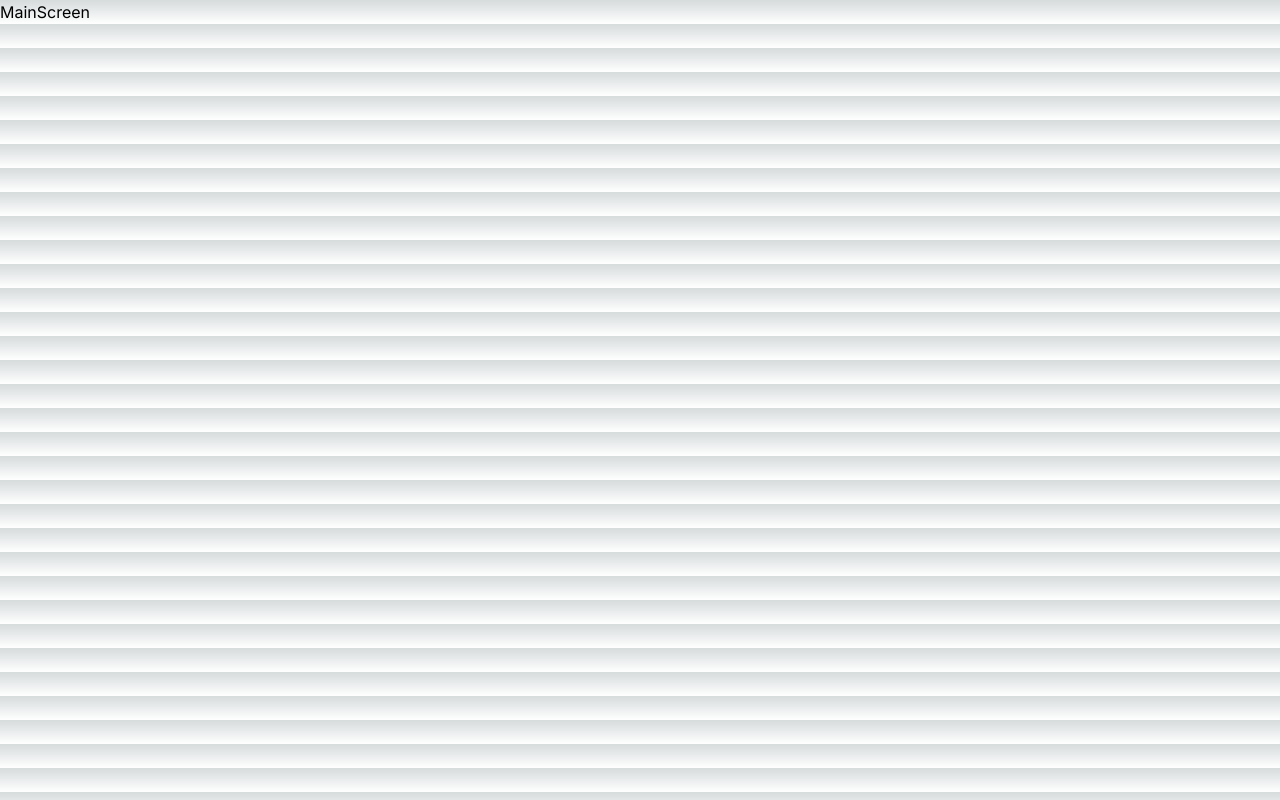
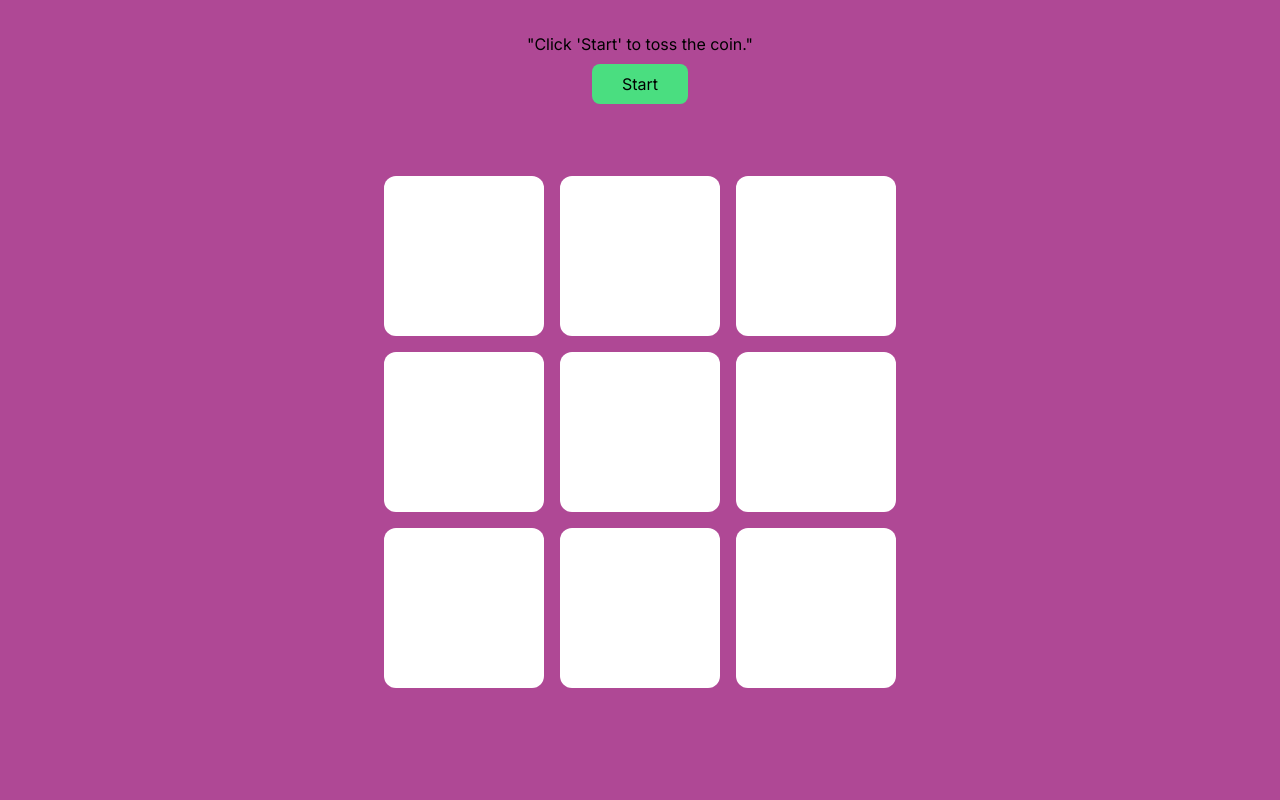
Before and after one commit to zubayer-zidhan/tic-tac-toe, a Next.js app: page / in a window 1280 px wide. Built offline with nearby package versions, Linux system fonts and the light colour scheme.

Commit message:
Make Basis - add board - add turn based system - add onClick switch

```diff
--- a/src/app/components/Circle.jsx
+++ /dev/null
@@ -1,7 +0,0 @@
-import React from "react";
-
-const Circle = () => {
-    return <div>Circle</div>;
-};
-
-export default Circle;
--- a/src/app/components/Cross.jsx
+++ b/src/app/components/Cross.jsx
@@ -1,7 +1,7 @@
 import React from "react";
 
 const Cross = () => {
-    return <div>Cross</div>;
+    return <h1 className="text-8xl text-black">X</h1>;
 };
 
 export default Cross;
--- /dev/null
+++ b/src/app/components/Square.jsx
@@ -0,0 +1,14 @@
+import React from "react";
+import Symbol from "./Symbol";
+
+const Square = ({ symbol, onClick }) => {
+    return (
+        <div className="bg-white w-[10rem] h-[10rem] rounded-xl flex flex-row justify-center items-center cursor-pointer"
+            onClick={onClick}
+        >
+            <Symbol symbol={symbol} />
+        </div>
+    );
+};
+
+export default Square;
--- /dev/null
+++ b/src/app/components/Symbol.jsx
@@ -0,0 +1,7 @@
+import React from "react";
+
+const Symbol = ({ symbol }) => {
+    return <h1 className="text-8xl text-black">{symbol.toUpperCase()}</h1>;
+};
+
+export default Symbol;
--- a/src/app/components/index.js
+++ b/src/app/components/index.js
@@ -1,4 +1,4 @@
-import Circle from "./Circle";
-import Cross from "./Cross";
+import Square from "./Square";
+import Symbol from "./Symbol";
 
-export { Circle, Cross };
+export { Square, Symbol };
--- a/src/app/pages/Board.jsx
+++ b/src/app/pages/Board.jsx
@@ -1,7 +1,69 @@
-import React from "react";
+import React, { useState } from "react";
+import { Square } from "../components";
 
 const Board = () => {
-    return <div>Board</div>;
+    const [squares, setSquares] = useState(Array(9).fill(""));
+    const [currentPlayer, setCurrentPlayer] = useState("");
+    const [winner, setWinner] = useState("");
+
+    // Player1 plays "X", Player2 plays "Y"
+    const player1Symbol = "X";
+    const player2Symbol = "O";
+
+    // Handle Toss(Choose who goes first)
+    const handleCoinToss = () => {
+        const startingPlayer = Math.random() < 0.5 ? "X" : "O";
+        setCurrentPlayer(startingPlayer);
+    };
+
+    // Handle clicking on the square
+    const handleSquareClick = (index) => {
+        if (squares[index] === "") {
+            const newSquares = [...squares];
+            newSquares[index] = currentPlayer;
+            setSquares(newSquares);
+
+            // Check if anyone has won
+            checkForWinner(newSquares, currentPlayer);
+
+            // Update the currentPlayer and render the opposite symbol
+            setCurrentPlayer(currentPlayer === "X" ? "O" : "X");
+        }
+    };
+
+    // Handle winning condition
+    const checkForWinner = (squares, symbol) => {
+        // Add your logic to check for a winning condition
+        // If a player wins, set the winner
+    };
+
+    return (
+        <>
+            <div className="absolute top-8 flex flex-col items-center justify-center gap-2">
+                {currentPlayer === "" ? (
+                    <>
+                        <p>"Click 'Start' to toss the coin."</p>
+                        <button
+                            className="bg-green-400 p-2 rounded-lg w-[6rem]"
+                            onClick={handleCoinToss}
+                        >
+                            Start
+                        </button>
+                    </>
+                ) : (<p>{`Current Player: ${currentPlayer}`}</p>)}
+            </div>
+            {winner ? <p>{winner} wins!</p> : null}
+            <div className="grid grid-cols-3 gap-4">
+                {squares.map((symbol, index) => (
+                    <Square
+                        key={index}
+                        symbol={symbol}
+                        onClick={() => handleSquareClick(index)}
+                    />
+                ))}
+            </div>
+        </>
+    );
 };
 
 export default Board;
--- a/src/app/pages/MainScreen.jsx
+++ b/src/app/pages/MainScreen.jsx
@@ -1,7 +1,12 @@
 import React from "react";
+import { Board } from ".";
 
 const MainScreen = () => {
-    return <div>MainScreen</div>;
+    return (
+        <div className="h-screen w-screen bg-[#af4895] flex flex-row justify-center items-center pt-[4rem]">
+            <Board />
+        </div>
+    );
 };
 
 export default MainScreen;
```
